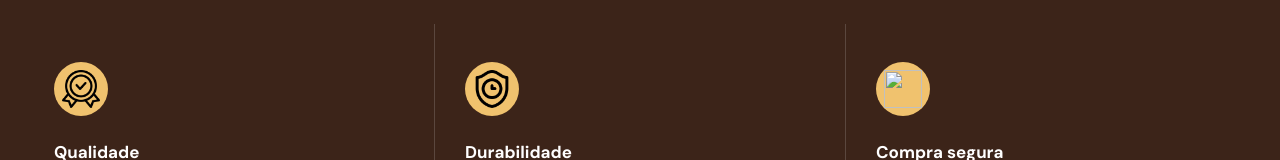
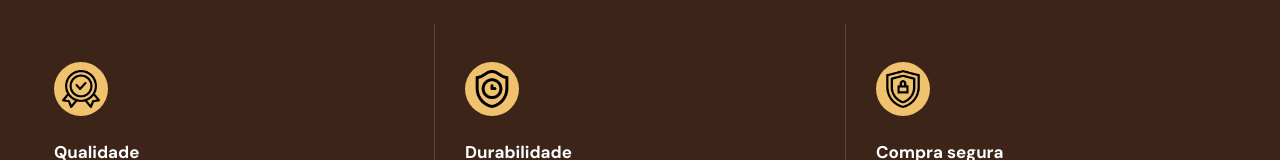
Before and after one commit to sophia-moura/projeto-outline, a plain HTML site: page index.html in a window 1280 px wide. Shown: the part 2178-2338 px from the top of the page. Drawn offline with nearby package versions, Linux system fonts and the light colour scheme.

Commit message:
Fix typo in image source for 'Compra segura'

```diff
--- a/index.html
+++ b/index.html
@@ -79,7 +79,7 @@
                 <div class="benefits-grid">
                     <article class="benefit-card"><div class="benefit-icon"><img src="imagens/png/qualidade.png" alt=""></div><h3>Qualidade</h3><p>Mochilas, bolsas e acessórios pensados para unir estilo e praticidade.</p></article>
                     <article class="benefit-card"><div class="benefit-icon"><img src="imagens/png/durabilidade.png" alt=""></div><h3>Durabilidade</h3><p>Produtos para fazer parte da sua rotina por muito mais tempo.</p></article>
-                    <article class="benefit-card"><div class="benefit-icon"><img src="imagens/png/seguranca.png" alt=""></div><h3>Compra segura</h3><p>Uma experiência simples, clara e confiável do produto ao carrinho.</p></article>
+                    <article class="benefit-card"><div class="benefit-icon"><img src="imagens/png/segurança.png" alt=""></div><h3>Compra segura</h3><p>Uma experiência simples, clara e confiável do produto ao carrinho.</p></article>
                 </div>
             </div>
         </section>
```
